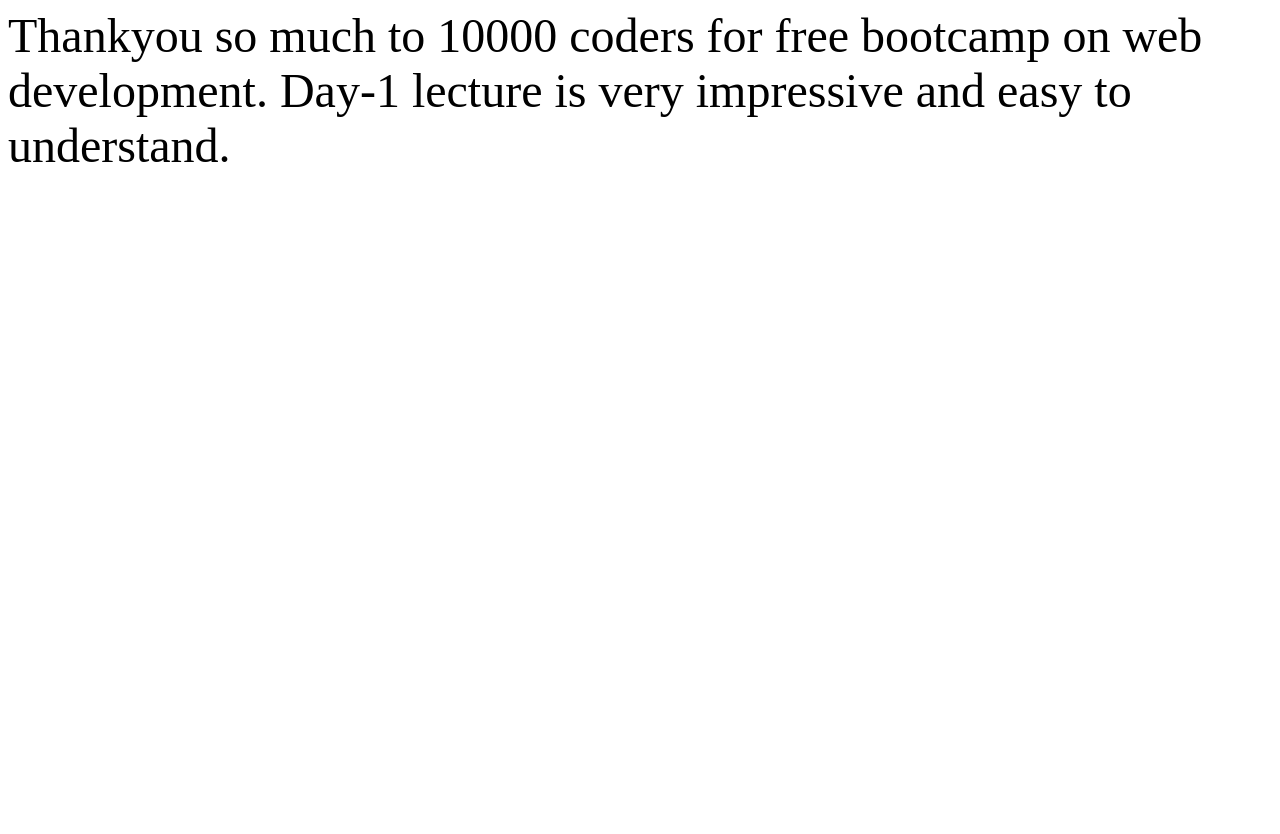
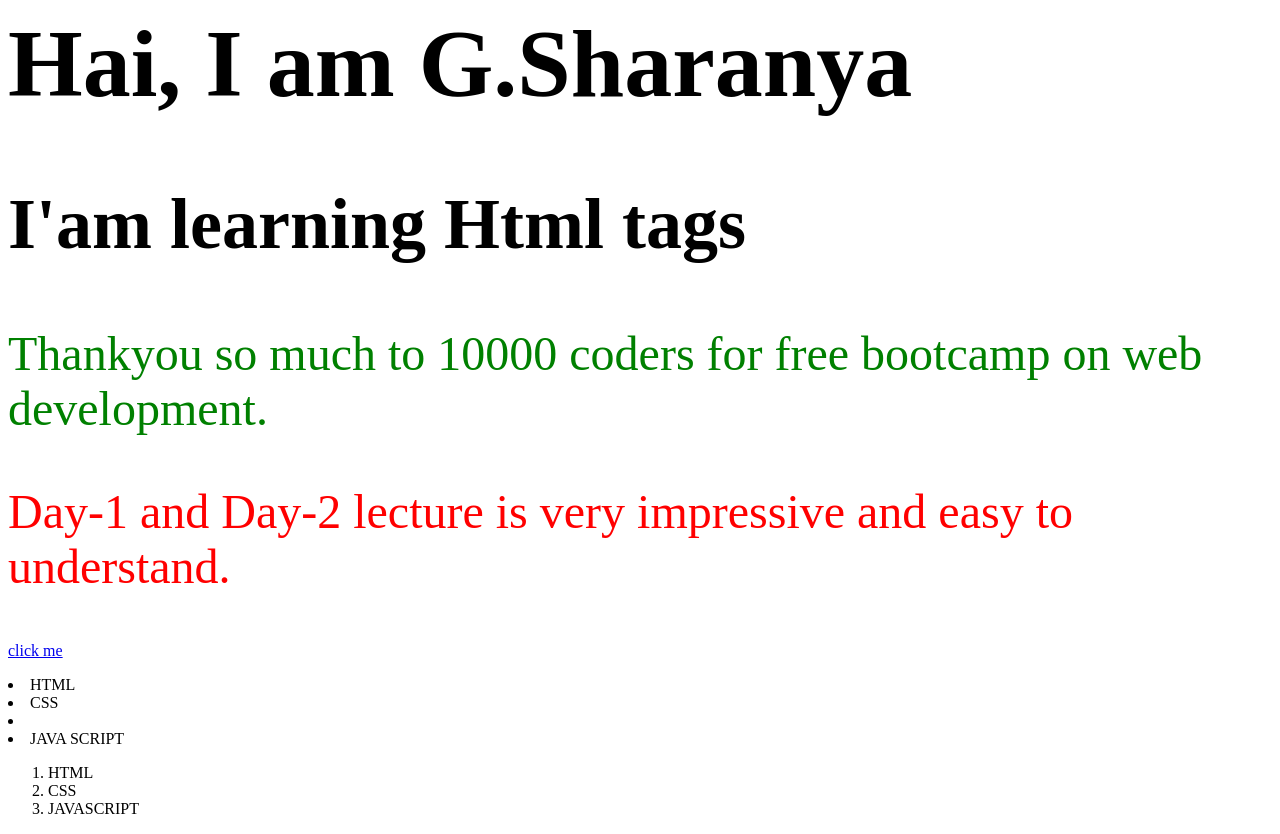
Before and after one commit to GottipamulaSharanya/GottipamulaSharanya.github.io, a plain HTML site: page index.html in a window 1280 px wide. Before the commit the page ends 800 px from the top, so only its background shows below. Drawn offline with Linux system fonts and the light colour scheme.

Commit message:
Update index.html

```diff
--- a/index.html
+++ b/index.html
@@ -2,14 +2,38 @@
 	<head>
 	<title> Web-Application </title>
 	</head>
+	<style>
+		#paragraph-1{
+			color:green;
+		}
+		#paragraph-2{
+			color:red;
+		}
+	</style>
 	<body>
 
 
 
-	<p><font size="18">
-	Thankyou so much to 10000 coders for free bootcamp on web development.
-	Day-1 lecture is very impressive and easy to understand.
-	</font>
+	<font size="18">
+		<h1> Hai, I am G.Sharanya </h1>
+		<h2> I'am learning Html tags </h2>
+
+		<p id="paragraph-1" class="paragraph-1">
+			Thankyou so much to 10000 coders for free bootcamp on web development.</p>
+	<p id="paragraph-2" class="paragraph-2">
+		Day-1 and Day-2 lecture is very impressive and easy to understand.
 	<p/>
+		</font>
+		<a href="https://www.facebook.com/"target="_blank">click me</a>
+		<u1>
+			<li> HTML </li>
+			<li> CSS <li>
+			<li> JAVA SCRIPT </li>
+			</ul>
+		<ol type="1">
+			<li> HTML </li>
+			<li> CSS </li>
+			<li> JAVASCRIPT </li>
+		</ol>
 	</body>
 </html>
```
